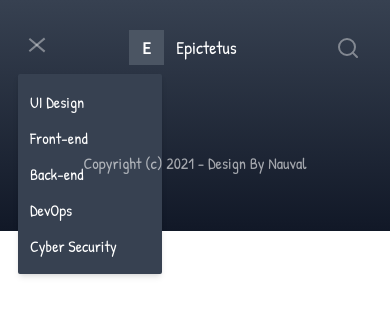
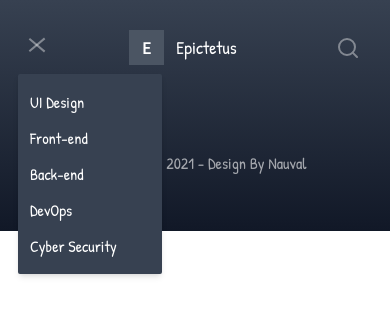
Before and after one commit to anwsaif/react-blog-epictetus, a React (Vite) app: page / in a window 390 px wide. Both pictures are taken after a click on the button 40 px from the left and 44 px from the top of the page. Shown: the top 316 px of the page. Built offline with nearby package versions, Linux system fonts and the light colour scheme.

Commit message:
[Mobile] Update Navbar: fix z-index

```diff
--- a/src/components/Header.jsx
+++ b/src/components/Header.jsx
@@ -23,6 +23,7 @@ export default function Navbar(){
     const ham = document.getElementById('nav-button')
     toggleClass(ham, 'hamburger-active')
     toggleClass(nav)
+    toggleClass(nav, 'flex')
   }
 
   return (
@@ -36,7 +37,7 @@ export default function Navbar(){
                 <span></span>
                 <span className="origin-bottom-left"></span>
               </button>
-              <ul id="nav-mobile" className="absolute -left-3 top-10 flex hidden w-36 flex-col gap-3 rounded-sm bg-[#374151] px-3 py-4 shadow-md">
+              <ul id="nav-mobile" className="absolute -left-3 top-10 z-50 hidden w-36 flex-col gap-3 rounded-sm bg-[#374151] px-3 py-4 shadow-md">
                 {navMenu.map(({ link, path }) => {
                   return (
                     <li key={path}>
```
